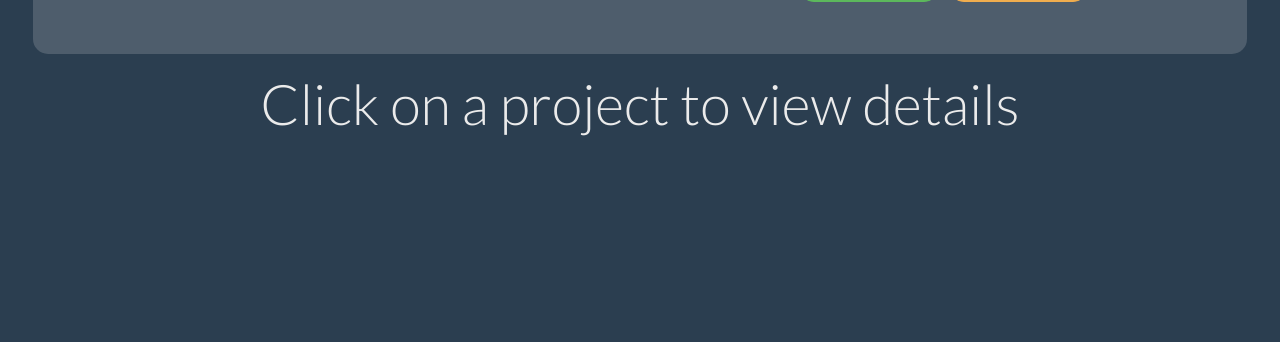
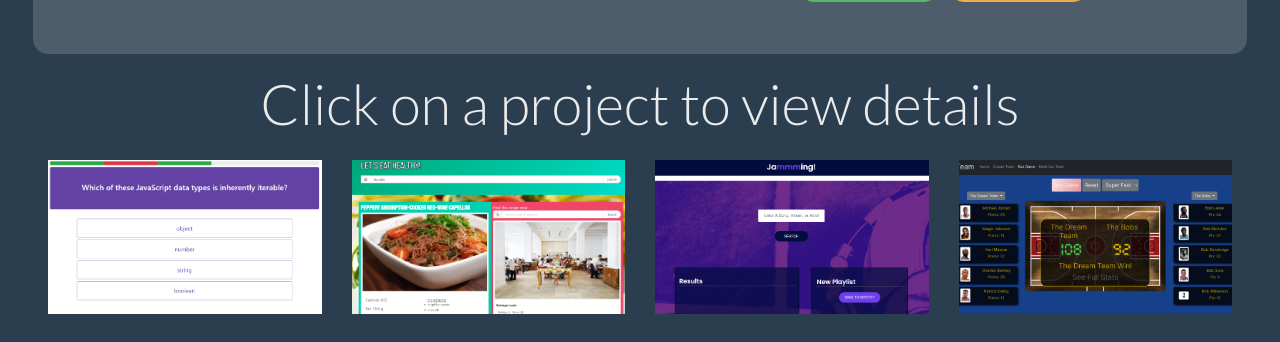
Before and after one commit to jdmarty/MyReactPortfolio, a React (Create React App) app: page /portfolio in a window 1280 px wide. Shown: the part 1725-2067 px from the top of the page. Before the commit the page ends 1886 px from the top, so only its background shows below. Built offline with nearby package versions, Linux system fonts and the light colour scheme.

Commit message:
completed clickable projects row

```diff
--- /dev/null
+++ b/src/components/ProjectsCard/index.js
@@ -0,0 +1,11 @@
+import React from "react";
+
+const ProjectsCard = (props) => {
+  return (
+    <article className="col-12 col-lg-3 project-card fade-rise" onClick={() => props.onClick(props.project)}>
+        <img className="scale-img" src={props.image} alt={props.project.image.alt}/>
+    </article>
+  );
+};
+
+export default ProjectsCard;
--- a/src/components/ProjectsRow/index.js
+++ b/src/components/ProjectsRow/index.js
@@ -1,13 +1,26 @@
 import React from "react";
-import "./style.css"
+import "./style.css";
+import ProjectsCard from "../ProjectsCard";
 
-const ProjectsRow = () => {
+const ProjectsRow = (props) => {
+  const renderProjectCards = (projects, images) => {
+    const projectNames = Object.keys(projects);
+    return projectNames.map((name) => {
+      return (
+        <ProjectsCard
+            project={projects[name]}
+            image={images[projects[name].image.src]}
+            onClick={props.onClick} />
+      )
+    });
+  };
 
   return (
     <section class="row my-3" id="projects-card-row">
       <h1 class="col-12 text-center display-4">
         Click on a project to view details
       </h1>
+      {renderProjectCards(props.projects, props.images)}
     </section>
   );
 };
--- a/src/components/ProjectsRow/style.css
+++ b/src/components/ProjectsRow/style.css
@@ -1,6 +1,7 @@
 /* Project Card */
 .project-card {
   padding: 15px;
+  width: 18rem;
 }
 
 /* Project Card Image */
--- a/src/pages/Portoflio/index.js
+++ b/src/pages/Portoflio/index.js
@@ -15,6 +15,10 @@ const Portfolio = () => {
   const [featuredImage, setFeaturedImage] = useState(images.dreamTeam)
   const [featured, setFeatured] = useState(projects.dreamTeam);
 
+  const handleProjectClick = (project) => {
+    setFeatured(project)
+    setFeaturedImage(images[project.image.src])
+  }
 
   return (
     <main className="container-fluid px-0 px-lg-5">
@@ -28,7 +32,10 @@ const Portfolio = () => {
         deployedLink={featured.deployedLink}
         repoLink={featured.repoLink}
       />
-      <ProjectsRow projects={projects}/>
+      <ProjectsRow
+        projects={projects}
+        images={images}
+        onClick={handleProjectClick}/>
     </main>
   );
 };
--- a/src/pages/Portoflio/projects.js
+++ b/src/pages/Portoflio/projects.js
@@ -2,7 +2,7 @@ const projects = {
   codeQuiz: {
     title: "Code Quiz",
     image: {
-      src: "assets/Images/codeQuiz.PNG",
+      src: "codeQuiz",
       alt: "Code Quiz",
     },
     description:
@@ -46,7 +46,7 @@ const projects = {
   nutriSpot: {
     title: "NutriSpot",
     image: {
-      src: "assets/Images/nutriSpot.PNG",
+      src: "nutriSpot",
       alt: "Nutrispot",
     },
     description:
@@ -84,7 +84,7 @@ const projects = {
   jammming: {
     title: "Jammming with JD",
     image: {
-      src: "assets/Images/jammming_codecademy.png",
+      src: "jammming",
       alt: "Jamming with JD",
     },
     description:
@@ -122,7 +122,7 @@ const projects = {
   dreamTeam: {
     title: "Dream Team",
     image: {
-      src: "assets/Images/DreamTeam.PNG",
+      src: "dreamTeam",
       alt: "Dream Team",
     },
     description:
```
